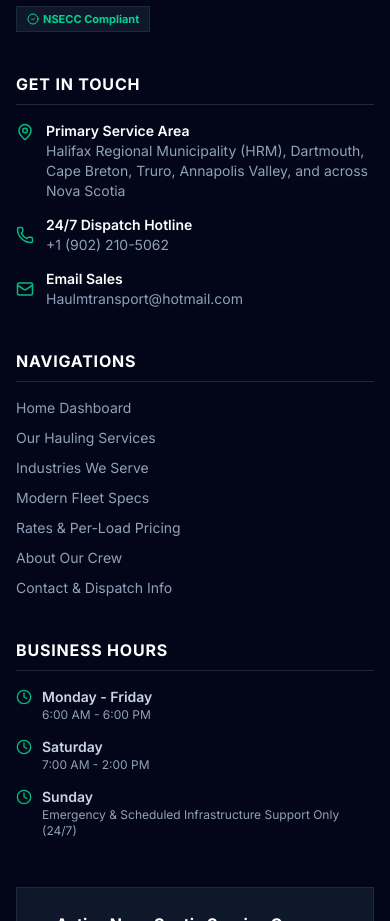
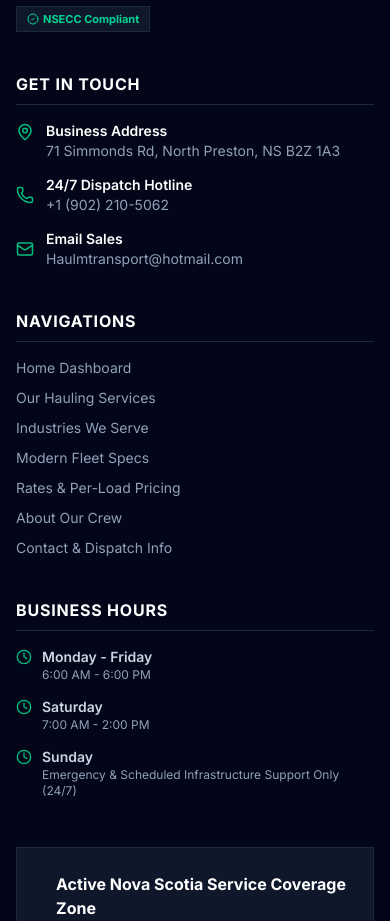
Before and after one commit to olatunjibyass/halum, a React (Vite) app: page / in a window 390 px wide. Shown: the part 10505-11426 px from the top of the page. Built offline with nearby package versions, Linux system fonts and the light colour scheme.

Commit message:
feat: add business headquarters address to data and UI
Updated company configuration to include the official business address and replaced primary service area references with the new address in the navigation, footer, and contact page to improve location transparency.

```diff
--- a/src/components/Footer.tsx
+++ b/src/components/Footer.tsx
@@ -55,8 +55,8 @@ export default function Footer({ setCurrentPage }: FooterProps) {
               <li className="flex items-start gap-3">
                 <MapPin className="text-emerald-500 shrink-0 mt-0.5" size={18} />
                 <span>
-                  <strong className="block text-white font-semibold">Primary Service Area</strong>
-                  {COMPANY_INFO.serviceArea}
+                  <strong className="block text-white font-semibold">Business Address</strong>
+                  {COMPANY_INFO.address}
                 </span>
               </li>
               <li className="flex items-center gap-3">
--- a/src/components/Navbar.tsx
+++ b/src/components/Navbar.tsx
@@ -40,7 +40,7 @@ export default function Navbar({ currentPage, setCurrentPage, openQuoteModal }:
             24/7 Operations Support
           </span>
           <span className="hidden md:inline-block">|</span>
-          <span className="hidden md:inline-block">Serving HRM & Across Nova Scotia</span>
+          <span className="hidden md:inline-block">{COMPANY_INFO.address}</span>
         </div>
         <div className="flex items-center gap-4">
           <a href={`tel:${COMPANY_INFO.phoneRaw}`} className="text-emerald-500 hover:text-emerald-400 font-semibold flex items-center gap-1 transition-colors">
--- a/src/data.ts
+++ b/src/data.ts
@@ -5,6 +5,7 @@ export const COMPANY_INFO = {
   phone: '+1 (902) 210-5062',
   phoneRaw: '19022105062',
   email: 'Haulmtransport@hotmail.com',
+  address: '71 Simmonds Rd, North Preston, NS B2Z 1A3',
   serviceArea: 'Halifax Regional Municipality (HRM), Dartmouth, Cape Breton, Truro, Annapolis Valley, and across Nova Scotia',
   hours: [
     { days: 'Monday - Friday', times: '6:00 AM - 6:00 PM' },
--- a/src/pages/Contact.tsx
+++ b/src/pages/Contact.tsx
@@ -112,8 +112,8 @@ export default function ContactPage() {
               <div className="flex gap-4">
                 <MapPin className="text-emerald-500 shrink-0 mt-0.5" size={20} />
                 <div>
-                  <h4 className="text-white font-bold text-xs uppercase tracking-wider font-display">Primary Coverage Area</h4>
-                  <p className="text-slate-400 text-xs mt-1 leading-relaxed">{COMPANY_INFO.serviceArea}</p>
+                  <h4 className="text-white font-bold text-xs uppercase tracking-wider font-display">Business Headquarters</h4>
+                  <p className="text-slate-400 text-xs mt-1 leading-relaxed">{COMPANY_INFO.address}</p>
                 </div>
               </div>
               <div className="flex gap-4 border-t border-slate-800 pt-4">
```
